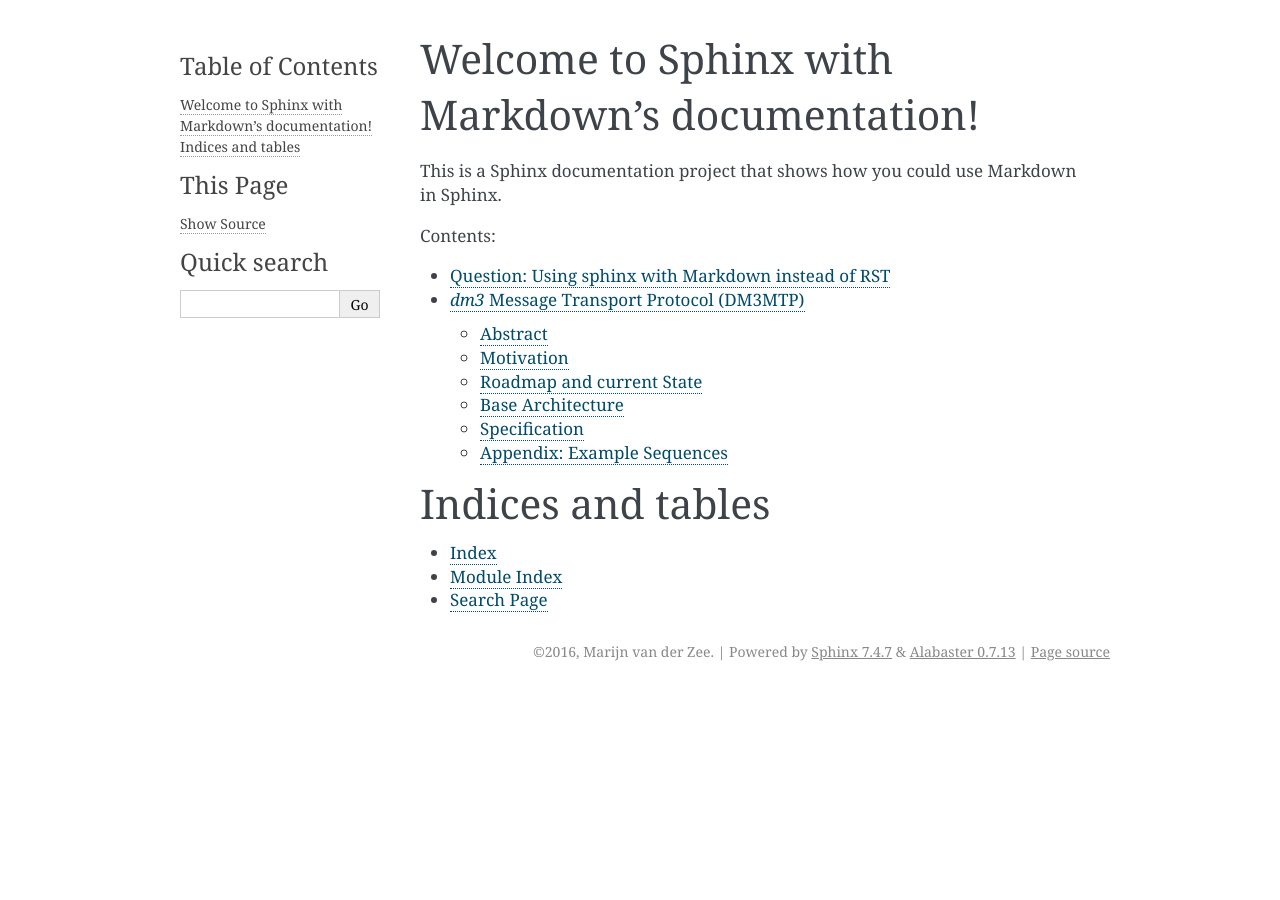
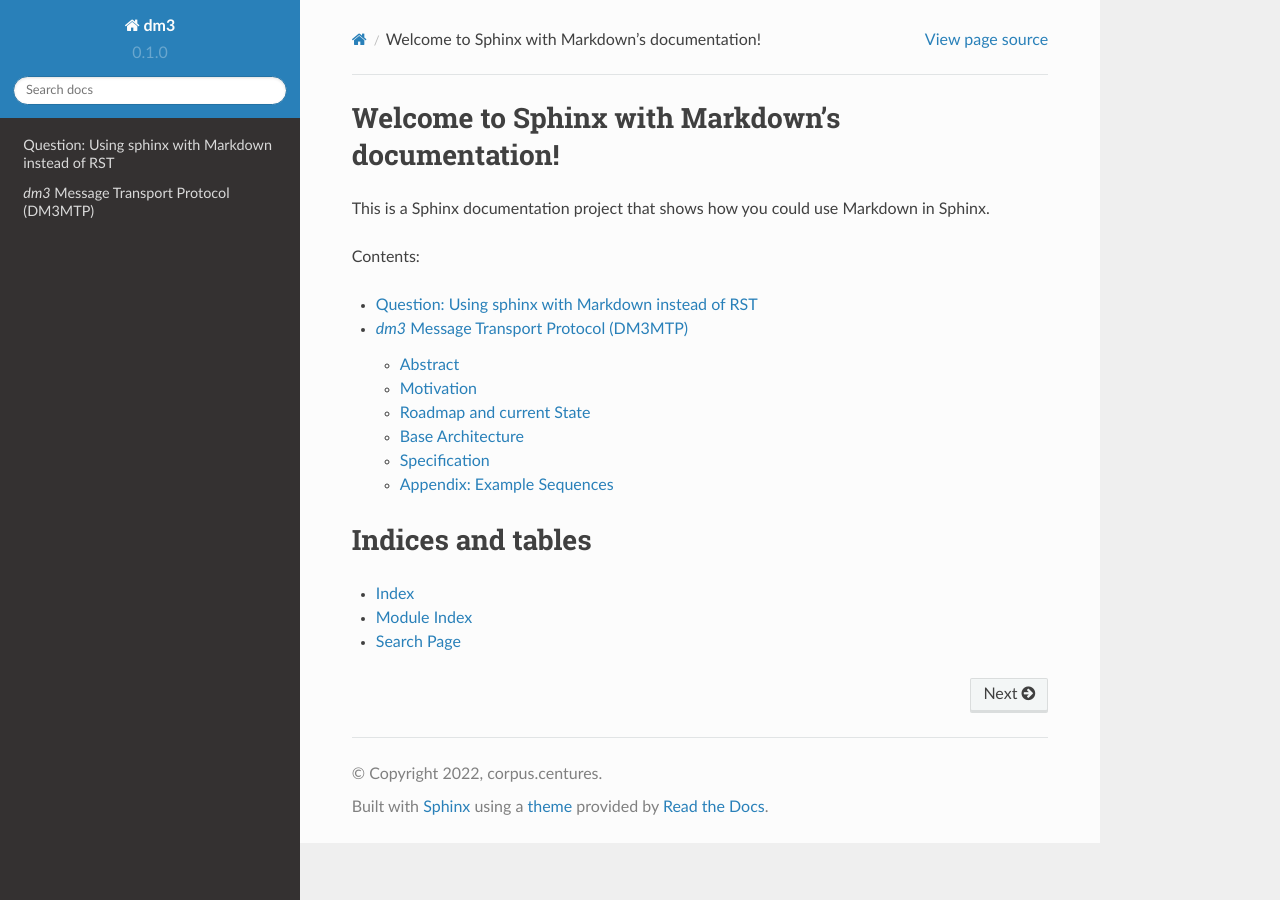
Before and after one commit to dm3-org/dm3-spec, a Sphinx documentation site: the page built from docs/index.rst, in a window 1280 px wide. Built offline with Sphinx 7.4.7 and the Read the Docs theme 2.0.0, drawn with Linux system fonts in a browser that asks for light colours; pages that are not in the unit, such as notebooks, are missing from menus.

Commit message:
Update conf.py
Signed-off-by: Steffen Kux <steffen.kux@slock.it>

```diff
--- a/docs/conf.py
+++ b/docs/conf.py
@@ -1,16 +1,5 @@
 # -*- coding: utf-8 -*-
 #
-# Sphinx with Markdown documentation build configuration file, created by
-# sphinx-quickstart on Thu Oct  6 19:07:54 2016.
-#
-# This file is execfile()d with the current directory set to its
-# containing dir.
-#
-# Note that not all possible configuration values are present in this
-# autogenerated file.
-#
-# All configuration values have a default; values that are commented out
-# serve to show the default.
 
 # If extensions (or modules to document with autodoc) are in another directory,
 # add these directories to sys.path here. If the directory is relative to the
@@ -31,7 +20,8 @@
 # ones.
 extensions = [
     'sphinx.ext.githubpages',
-    'myst_parser'
+    'myst_parser',
+    'md_mermaid',
 ]
 
 # Add any paths that contain templates here, relative to this directory.
@@ -51,18 +41,18 @@
 master_doc = 'index'
 
 # General information about the project.
-project = u'Sphinx with Markdown'
-copyright = u'2016, Marijn van der Zee'
-author = u'Marijn van der Zee'
+project = u'dm3'
+copyright = u'2022, corpus.centures'
+author = u'Steffen Kux, Heiko Burkhardt, Christoph Jentzsch'
 
 # The version info for the project you're documenting, acts as replacement for
 # |version| and |release|, also used in various other places throughout the
 # built documents.
 #
 # The short X.Y version.
-version = u'0.2.0'
+version = u'0.1.0'
 # The full version, including alpha/beta/rc tags.
-release = u'0.2.0'
+release = u'0.1.0'
 
 # The language for content autogenerated by Sphinx. Refer to documentation
 # for a list of supported languages.
@@ -71,38 +61,10 @@
 # Usually you set "language" from the command line for these cases.
 language = None
 
-# There are two options for replacing |today|: either, you set today to some
-# non-false value, then it is used:
-#
-# today = ''
-#
-# Else, today_fmt is used as the format for a strftime call.
-#
-# today_fmt = '%B %d, %Y'
-
 # List of patterns, relative to source directory, that match files and
 # directories to ignore when looking for source files.
 # This patterns also effect to html_static_path and html_extra_path
 exclude_patterns = ['_build', 'Thumbs.db', '.DS_Store']
-
-# The reST default role (used for this markup: `text`) to use for all
-# documents.
-#
-# default_role = None
-
-# If true, '()' will be appended to :func: etc. cross-reference text.
-#
-# add_function_parentheses = True
-
-# If true, the current module name will be prepended to all description
-# unit titles (such as .. function::).
-#
-# add_module_names = True
-
-# If true, sectionauthor and moduleauthor directives will be shown in the
-# output. They are ignored by default.
-#
-# show_authors = False
 
 # The name of the Pygments (syntax highlighting) style to use.
 pygments_style = 'sphinx'
@@ -122,7 +84,7 @@
 # The theme to use for HTML and HTML Help pages.  See the documentation for
 # a list of builtin themes.
 #
-html_theme = 'alabaster'
+html_theme = 'sphinx_rtd_theme'
 
 # Theme options are theme-specific and customize the look and feel of a theme
 # further.  For a list of options available for each theme, see the
@@ -236,7 +198,7 @@
 # html_search_scorer = 'scorer.js'
 
 # Output file base name for HTML help builder.
-htmlhelp_basename = 'SphinxwithMarkdowndoc'
+htmlhelp_basename = 'dm3'
 
 # -- Options for LaTeX output ---------------------------------------------
 
@@ -262,8 +224,8 @@
 # (source start file, target name, title,
 #  author, documentclass [howto, manual, or own class]).
 latex_documents = [
-    (master_doc, 'SphinxwithMarkdown.tex', u'Sphinx with Markdown Documentation',
-     u'Marijn van der Zee', 'manual'),
+    (master_doc, 'dm3.tex', u'dm3 documentation',
+     u'Steffen Kux, 'manual'),
 ]
 
 # The name of an image file (relative to this directory) to place at the top of
@@ -304,7 +266,7 @@
 # One entry per manual page. List of tuples
 # (source start file, name, description, authors, manual section).
 man_pages = [
-    (master_doc, 'sphinxwithmarkdown', u'Sphinx with Markdown Documentation',
+    (master_doc, 'dm3', u'dm3 Documentation',
      [author], 1)
 ]
 
@@ -319,8 +281,8 @@
 # (source start file, target name, title, author,
 #  dir menu entry, description, category)
 texinfo_documents = [
-    (master_doc, 'SphinxwithMarkdown', u'Sphinx with Markdown Documentation',
-     author, 'SphinxwithMarkdown', 'One line description of project.',
+    (master_doc, 'dm3', u'dm3 Documentation',
+     author, 'dm3', 'web3 messaging.',
      'Miscellaneous'),
 ]
 
```
